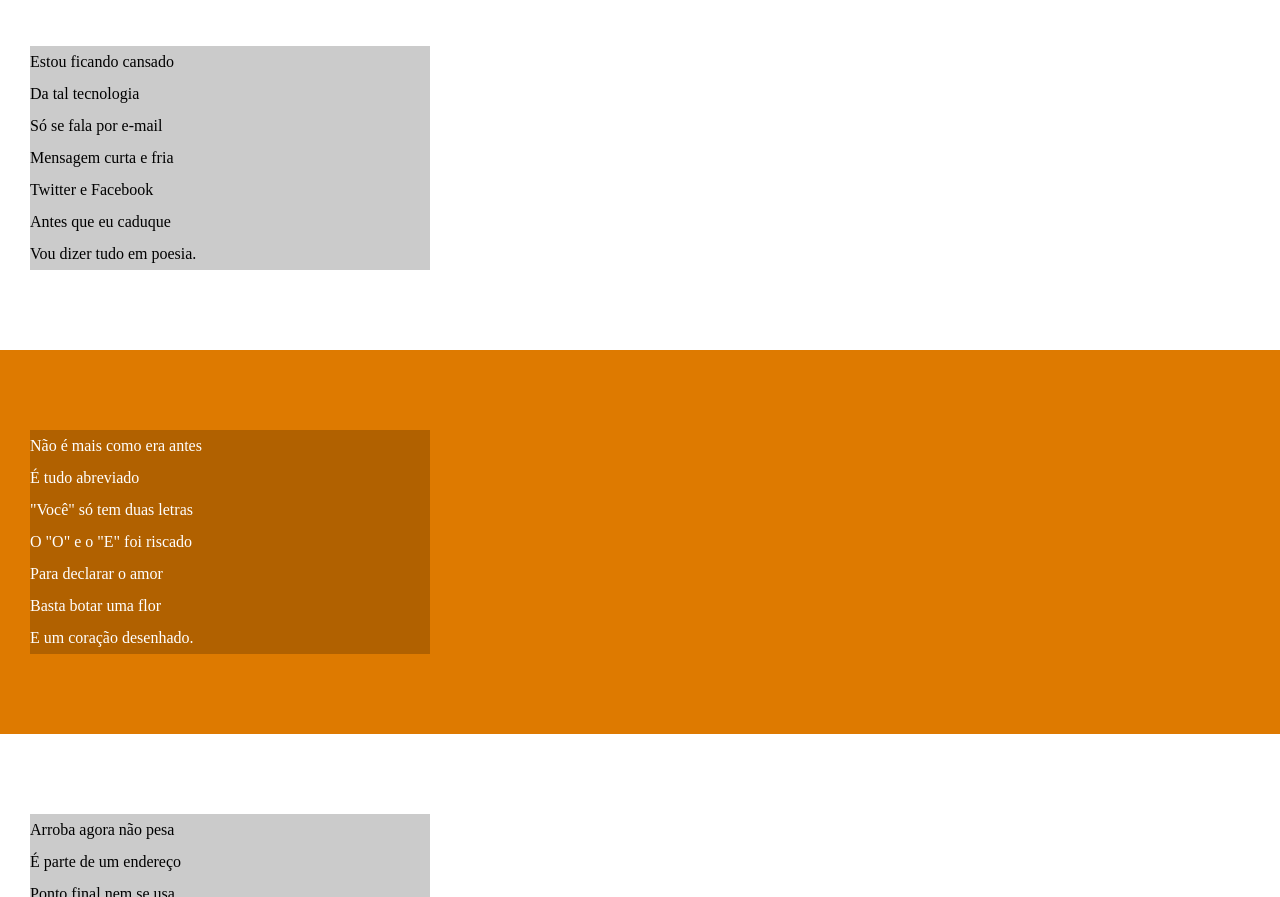
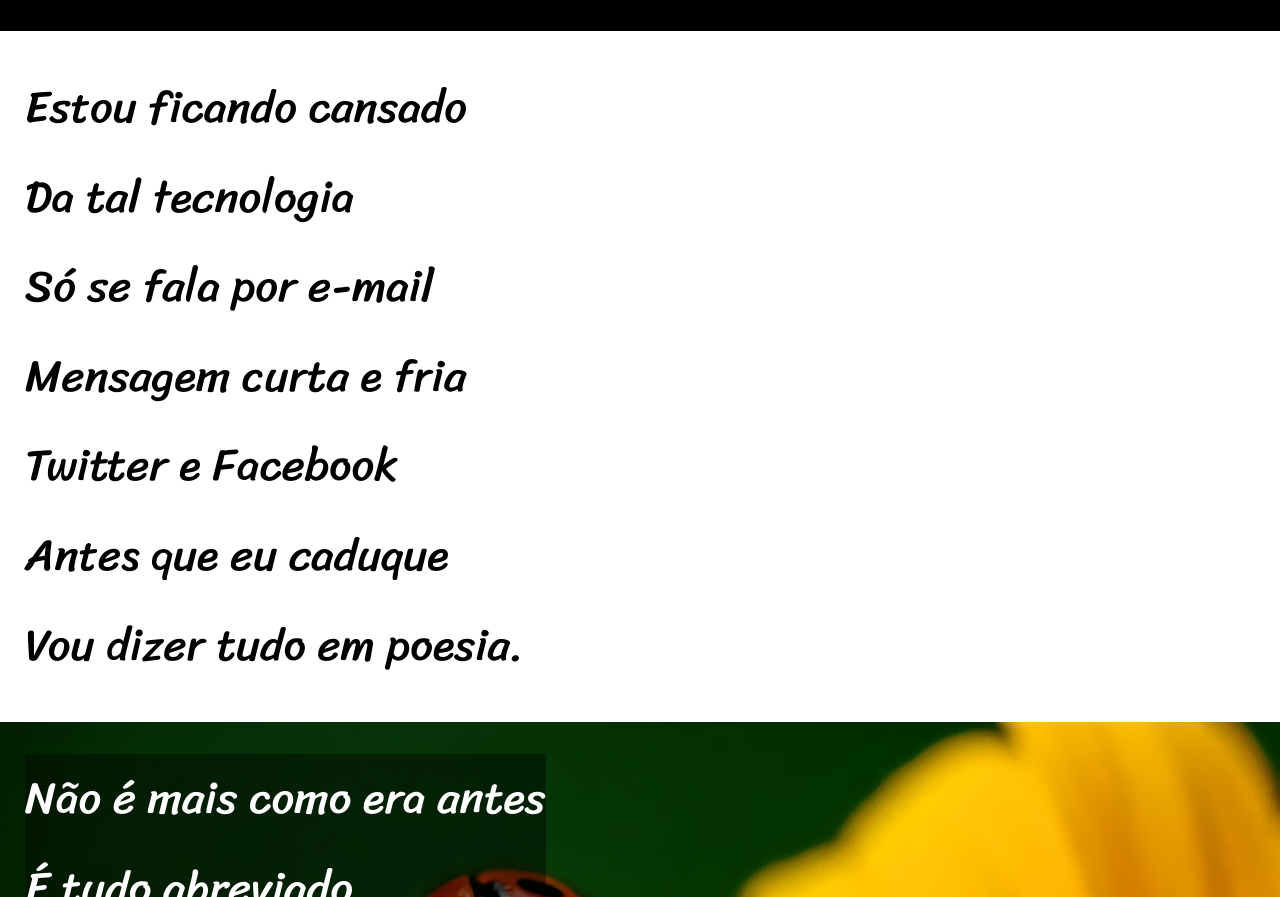
Before and after one commit to 404c3s4r/CSS-HTML-Cursoemvideo, a plain HTML site: page Modulo3/ex38/index.html in a window 1280 px wide. Shown: the part 187-1084 px from the top of the page. Drawn offline with Linux system fonts and the light colour scheme.

Commit message:
Efeito Parallax

```diff
--- a/Modulo3/ex38/index.html
+++ b/Modulo3/ex38/index.html
@@ -1,4 +1,3 @@
-<!DOCTYPE html>
 <html lang="pt-br">
 <head>
 
@@ -14,15 +13,26 @@
 
         }
 
-        body  {
-            background-color: bisque;
-            min-height: 100vh;
-        }
+
         :root{
             --fonte-principal: "Passion One", cursive;
             --fonte-texto: "Sriracha", cursive;
             --fonte-rodape: Verdana, Geneva, Tahoma, sans-serif;
         }
+
+
+
+        body  {
+            background-color: bisque;
+            min-height: 100vh;
+        }
+
+
+        a {
+            color: white;
+            text-decoration: none;
+        }
+
         header {
             background-color: black;
             font-family: var(--fonte-principal);
@@ -30,39 +40,37 @@
             text-align: center;
             margin: 0 auto;
         }
+
         header > h1 {
             color: white;
-            padding-top: 50px;
+            padding-top: 30px;
 
             font-variant: small-caps;
             margin:auto;
+            font-size: 10vw;
         }
+
         header > p {
-            padding-bottom: 50px;
+            padding-bottom: 30px;
             color: white;
 
         }
-        a {
-            color: white;
-            text-decoration: none;
-        }
-
 
         section {
             padding-top: 10vh;
             padding-bottom: 10vh;
-            line-height: 2em;
-            padding-left: 30px;
+            padding-left: 25px;
+            font-family: var(--fonte-texto);
+            padding-bottom: 2em;
+            padding-top: 2em;
         }
 
-        section > p {
-            background-color: rgba(0, 0, 0, 0.202);
-            width: 400px;
-        }
+
         a:hover {
             text-decoration: underline ;
             font-weight: bolder;
         }
+
         footer {
             text-align: center;
             background-color: black;
@@ -73,26 +81,50 @@
         }
 
 
-        .imagem {
-            background-color: rgb(222, 122, 0);
-            color: white;
-        }
-        .normal {
-            background-color: white;
-            color: black;
+
+        section.normal {
+            background-color: rgb(255, 255, 255);
+            color: rgb(0, 0, 0);
         }
 
 
+        section.normal > p {
+            display: inline-block;
+            background-color: rgba(255, 255, 255, 0.171);
+            font-size: 3.5vw;
+            line-height: 2em;
+        }
+
+
+        section.imagem > p {
+            display: inline-block;
+            background-color: rgba(0, 0, 0, 0.389);
+            color: white;
+            font-size: 3.5vw;
+            line-height: 2em;
+            background-size: cover;
+
+        }
+
+        #image01{
+            background-image: url(imagens/background00.jpg);
+            background-position: right center;
+            background-attachment: fixed;
+
+
+        }
+        #image02{
+            background-image: url(imagens/background002.jpg);
+            background-position: right bottom;
+            background-attachment: fixed;
 
 
 
+        }
+
+    </style>
 
 
-
-
-
-
-    </style>
 </head>
 <body>
     <header>
@@ -111,7 +143,7 @@
                 Vou dizer tudo em poesia. <br>
             </p>
         </section>
-        <section class="imagem">
+        <section class="imagem" id="image01">
             <p>
                 Não é mais como era antes <br>
                 É tudo abreviado <br>
@@ -142,7 +174,7 @@
             </p>
         </section>
 
-        <section class="imagem">
+        <section class="imagem" id="image02">
             <p>
                 Tenho saudade das cartas <br>
                 Escritas com a própria mão <br>
```
Also changed, not shown: Modulo3/ex38/imagens/background00.jpg (added), Modulo3/ex38/imagens/background002.jpg (added).
